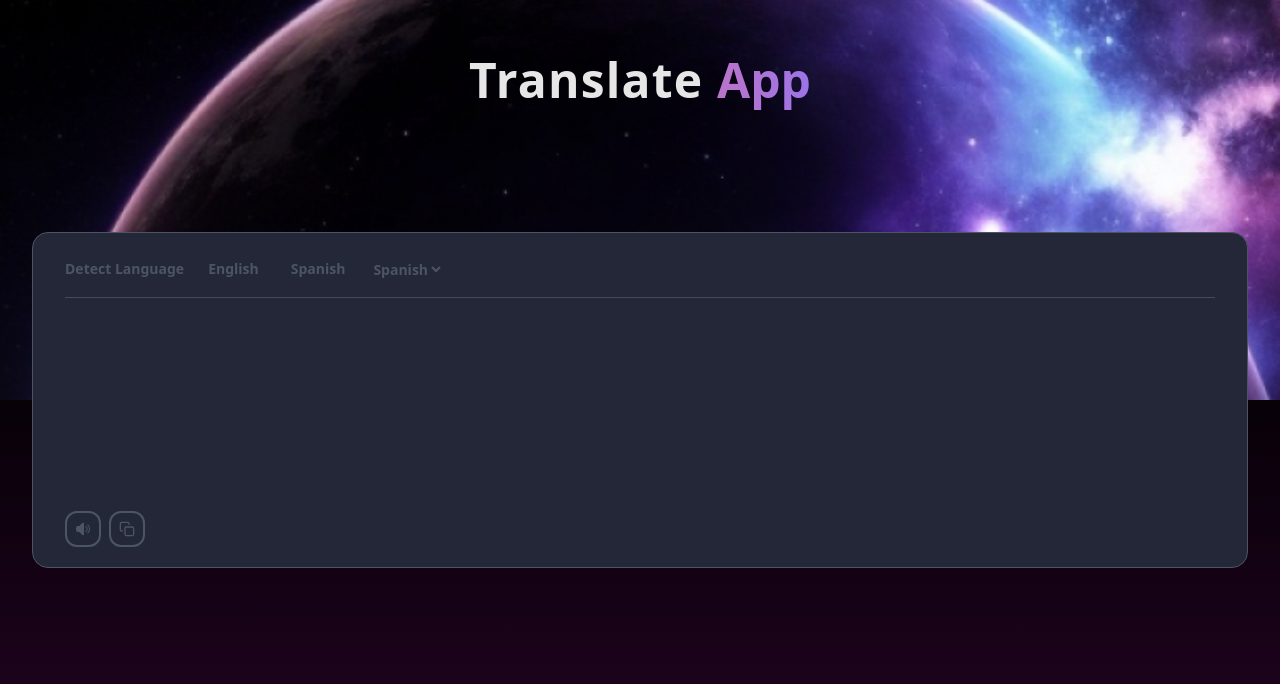
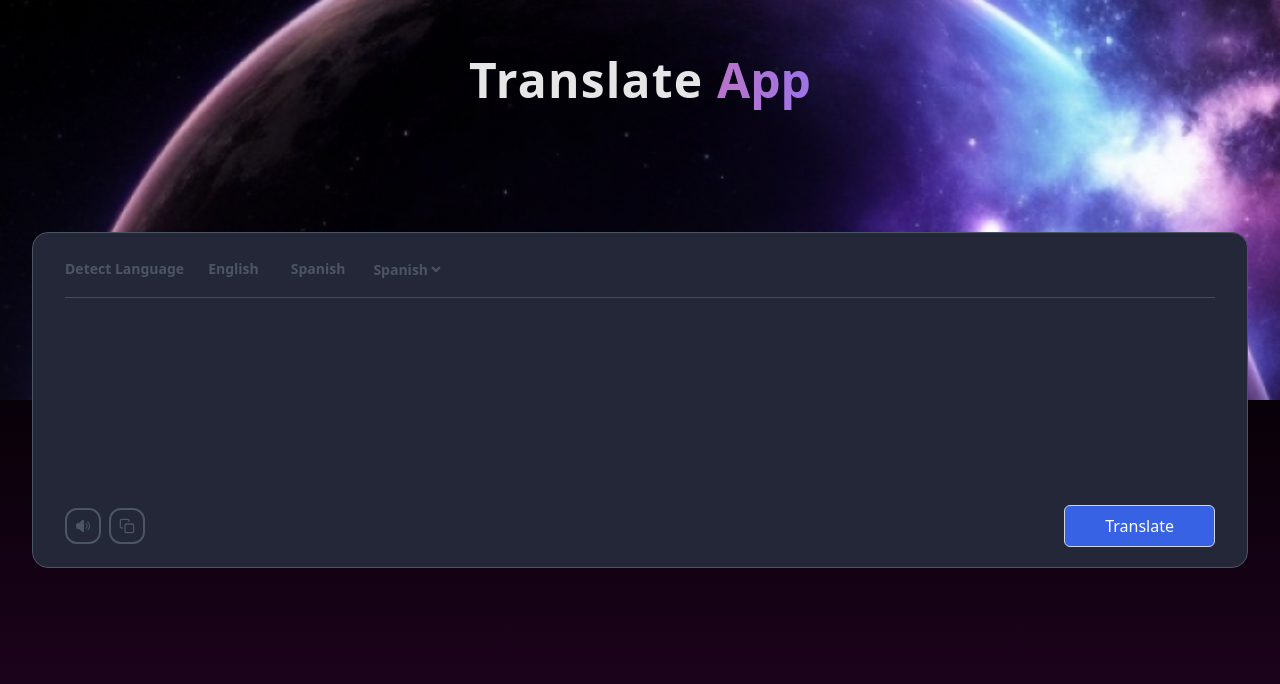
Before and after one commit to 01mehran/translate-app, a React (Vite) app: page / in a window 1280 px wide. Shown: the top 684 px of the page. Built offline with nearby package versions, Linux system fonts and the light colour scheme.

Commit message:
feat: add Translate button

```diff
--- a/src/Home.tsx
+++ b/src/Home.tsx
@@ -40,6 +40,12 @@ export default function Home() {
                 <FiCopy />
               </span>
             </article>
+
+            <article className="flex flex-col-reverse">
+              <button className="bg-sky tracking-w icons cursor-pointer rounded-md border border-gray-300 px-6 py-1.5 font-medium text-white sm:px-10 sm:py-2">
+                Translate
+              </button>
+            </article>
           </footer>
         </div>
       </main>
```
